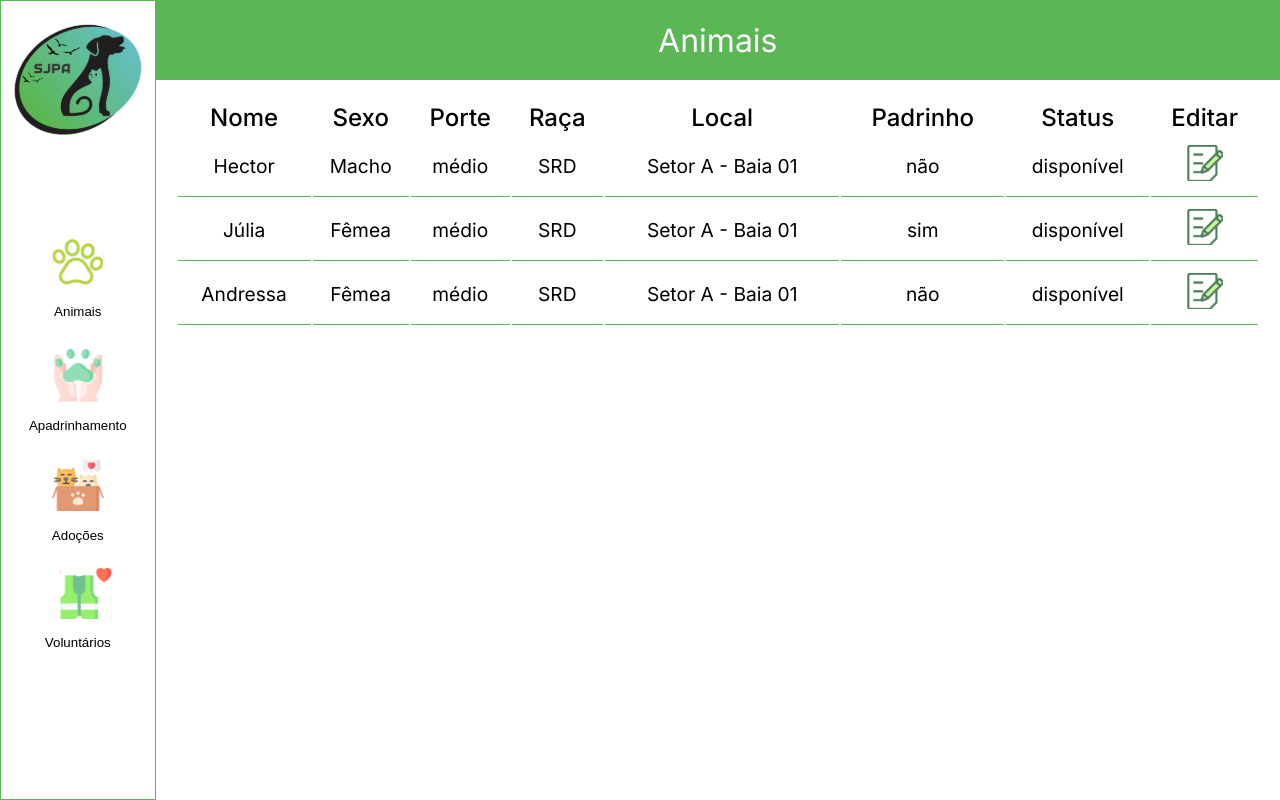
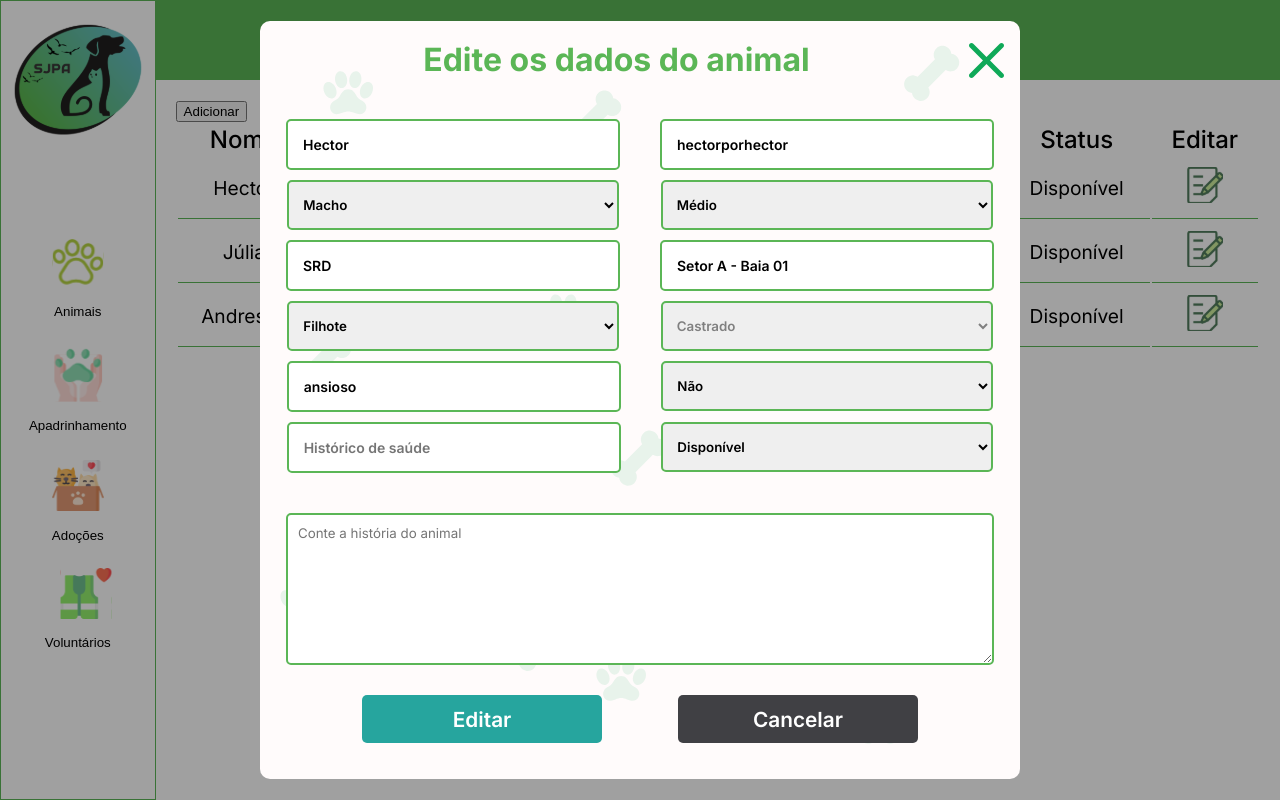
Before and after one commit to patriciasanttos/projeto-grupo3, a React (Create React App) app in the folder app/: page /admin/animals in a window 1280 px wide. Both pictures are taken after a click on the picture 1204 px from the left and 163 px from the top of the page. Built offline with nearby package versions, Linux system fonts and the light colour scheme.

Commit message:
Added modal admin animals

```diff
--- a/app/src/components/admin_list/AdminList.jsx
+++ b/app/src/components/admin_list/AdminList.jsx
@@ -5,16 +5,26 @@ function AdminList({columns, rows, onClickRow}) {
 
   return (
     <table className="admin-list">
-      <tr className="header">
-        {columns.map((column) => <td>{column.title}</td>)}
-        <td>Editar</td>
-      </tr>
-      {rows.map((row) => (
-        <tr className="row">
-        {columns.map((column) => <td>{row[column.rowKey]}</td>)}
-        <td><img src={EditIcon} alt="" onClick={() => onClickRow(row)}/></td>
+      <thead>
+        <tr className="header">
+          {columns.map((column) => (
+            <td key={column.title}>{column.title}</td>
+          ))}
+          <td>Editar</td>
         </tr>
-      ))}
+      </thead>
+      <tbody>
+        {rows.map((row, index) => (
+          <tr key={index} className="row">
+            {columns.map((column, i) => (
+              <td key={`${index} - ${i}`}>{row[column.rowKey]}</td>
+            ))}
+            <td>
+              <img src={EditIcon} alt="" onClick={() => onClickRow(row)} />
+            </td>
+          </tr>
+        ))}
+      </tbody>
     </table>
   );
 }
--- a/app/src/components/modal/Modal.scss
+++ b/app/src/components/modal/Modal.scss
@@ -158,13 +158,29 @@
             flex-direction: column;
 
             textarea {
-                    border: 2px solid var(--background-primary-color);
-                    border-radius: 5px;
-                    outline-style: none;
+                border: 2px solid var(--background-primary-color);
+                border-radius: 5px;
+                outline-style: none;
 
-                    padding: 10px;
-                    margin-top: 30px;
+                padding: 10px;
+                margin-top: 30px;
+            }
+
+            select {
+                border: 2px solid var(--background-primary-color);
+                outline-style: none;
+                border-radius: 5px;
+                font-weight: 600;
+
+                height: 50px;
+                width: 332px;
+                padding: 10px;
+                margin-bottom: 10px;
+
+                option:not(:disabled) {
+                    color: black;
                 }
+            }
 
             .al-modal-form {
                 display: flex;
@@ -180,7 +196,7 @@
             border: 2px solid var(--background-primary-color);
             border-radius: 5px;
             font-size: 0.875rem;
-            width: 80%;
+            width: 300px;
             font-weight: 600;
         }
 
@@ -197,10 +213,9 @@
         .align-btn-modal {
             display: flex;
             flex-direction: row;
-            justify-content: center;
+            justify-content: space-evenly;
 
             .btn-modal {
-
                 border-style: none;
                 background-color: var(--button-primary-color);
                 color: #fff;
@@ -214,7 +229,9 @@
                 transition: background-color 0.3s ease;
                 margin: 30px 0px 10px 0px;
             }
+
+            .grey-btn {
+                background-color: var(--backroung-secondary-color);
+            }
         }
-
-
     }
--- a/app/src/components/modal/modalAnimalsAdmin/ModalAnimalsAdmin.jsx
+++ b/app/src/components/modal/modalAnimalsAdmin/ModalAnimalsAdmin.jsx
@@ -1,16 +1,15 @@
-import { useEffect, useState } from 'react';
-import Modal from '../index'
-import { IMaskInput } from "react-imask";
-
+import { useEffect, useState, useMemo } from "react";
+import Modal from "../index";
 
 const ModalAnimalsAdmin = ({
   isOpen,
   onModalClose,
   selectedAnimal,
   updateAnimalsList,
-  createAnimalsList
+  createAnimalsList,
 }) => {
-    const initialFormAnimals = {
+  const initialFormAnimals = useMemo(() => {
+    return {
       name: "",
       linkImg: "",
       sex: "",
@@ -25,7 +24,40 @@ const ModalAnimalsAdmin = ({
       castrated: "",
       animalsInfo: "",
     };
+  }, []);
   const [formAnimals, setFormAnimals] = useState(initialFormAnimals);
+
+  const listSexOption = [
+    { id: "Macho", name: "Macho" },
+    { id: "Fêmea", name: "Fêmea" },
+  ];
+
+  const listSizeOption = [
+    { id: "Pequeno", name: "Pequeno" },
+    { id: "Médio", name: "Médio" },
+    { id: "Grande", name: "Grande" },
+  ];
+
+  const listStageLifeOption = [
+    { id: "Filhote", name: "Filhote" },
+    { id: "Adulto", name: "Adulto" },
+    { id: "Idoso", name: "Idoso" },
+  ];
+
+  const listCastrateOption = [
+    { id: "Sim", name: "Sim" },
+    { id: "Não", name: "Não" },
+  ];
+
+  const listSponsorshipOption = [
+    { id: "Sim", name: "Sim" },
+    { id: "Não", name: "Não" },
+  ];
+
+  const listStatusOption = [
+    { id: "Disponível", name: "Disponível" },
+    { id: "Indisponível", name: "Indisponível" },
+  ];
 
   useEffect(() => {
     setFormAnimals({
@@ -35,32 +67,36 @@ const ModalAnimalsAdmin = ({
 
   const onClickSave = () => {
     if (selectedAnimal) {
-    updateAnimalsList(formAnimals);
+      updateAnimalsList(formAnimals);
     } else {
-        createAnimalsList(formAnimals);
+      createAnimalsList(formAnimals);
     }
   };
 
   const onClickModalClose = () => {
-    onModalClose()
+    onModalClose();
     setFormAnimals(initialFormAnimals);
-  }
+  };
 
   const getFormState = (field) => {
     return formAnimals && formAnimals[field] ? formAnimals[field] : "";
-  }
+  };
+
+  const getSelectStyle = (field) => {
+    return {
+      color: formAnimals && formAnimals[field] && formAnimals[field] !== "" ? "black" : "grey",
+    };
+  };
 
   return (
     <Modal
       isOpen={isOpen}
       onModalClose={onClickModalClose}
       title={
-        selectedAnimal
-          ? "Edite os dados do animal"
-          : "Adicione um novo animal"
+        selectedAnimal ? "Edite os dados do animal" : "Adicione um novo animal"
       }
     >
-      <form action="" className="modal-animals-form modal-form">
+      <form action="" className="modal-form">
         <div className="al-modal-form">
           <input
             type="text"
@@ -77,133 +113,185 @@ const ModalAnimalsAdmin = ({
             placeholder="Link da imagem"
             value={getFormState("linkImg")}
             onChange={(e) =>
-              setFormAnimals({ ...formAnimals, linkIgm: e.target.value })
+              setFormAnimals({ ...formAnimals, linkImg: e.target.value })
             }
           />
         </div>
         <div className="al-modal-form">
-          <IMaskInput
-            type="text"
-            name="Celular"
-            placeholder="Contato"
-            value={getFormState("phoneNumber")}
-            onAccept={(value, maskRef, e) =>
-              setFormAnimals({ ...formAnimals, phoneNumber: value })
+          <select
+            style={getSelectStyle("sex")}
+            value={getFormState("sex")}
+            onChange={(e) => {
+              setFormAnimals({ ...formAnimals, sex: e.target.value });
+            }}
+          >
+            <option value="" disabled>
+              Sexo
+            </option>
+            {listSexOption.map((item, index) => (
+              <option key={item.id} value={item.id}>
+                {item.name}
+              </option>
+            ))}
+          </select>
+
+          <select
+            style={getSelectStyle("size")}
+            value={getFormState("size")}
+            onChange={(e) =>
+              setFormAnimals({ ...formAnimals, size: e.target.value })
             }
-            mask={"(00) 00000-0000"}
-          />
-
-          <input
-            type="text"
-            name="address"
-            id=""
-            placeholder="Endereço completo"
-            value={getFormState("address")}
-            onChange={(e) =>
-              setFormAnimals({ ...formAnimals, address: e.target.value })
-            }
-          />
+          >
+            <option value="" disabled>
+              Porte
+            </option>
+            {listSizeOption.map((item, index) => (
+              <option key={item.id} value={item.id}>
+                {item.name}
+              </option>
+            ))}
+          </select>
         </div>
 
         <div className="al-modal-form">
           <input
             type="text"
-            name="nameResponsible"
+            name="race"
             id=""
-            placeholder="Nome do responsável - se for menor"
-            value={getFormState("nameResponsible")}
+            placeholder="Raça"
+            value={getFormState("race")}
             onChange={(e) =>
               setFormAnimals({
                 ...formAnimals,
-                nameResponsible: e.target.value,
+                race: e.target.value,
               })
             }
           />
 
           <input
             type="text"
-            name="occupation"
+            name="local"
             id=""
-            placeholder="Profissão"
-            value={getFormState("occupation")}
+            placeholder="Alocação"
+            value={getFormState("local")}
             onChange={(e) =>
               setFormAnimals({
                 ...formAnimals,
-                occupation: e.target.value,
+                local: e.target.value,
               })
             }
           />
         </div>
 
         <div className="al-modal-form">
-          <input
-            type="text"
-            name="studyTime"
-            id=""
-            placeholder="Horário que estuda -se menor"
-            value={getFormState("studyTime")}
+          <select
+            style={getSelectStyle("stageLife")}
+            value={getFormState("stageLife")}
             onChange={(e) =>
-              setFormAnimals({
-                ...formAnimals,
-                studyTime: e.target.value,
-              })
+              setFormAnimals({ ...formAnimals, stageLife: e.target.value })
             }
-          />
+          >
+            <option value="" disabled>
+              Fase da vida
+            </option>
+            {listStageLifeOption.map((item, index) => (
+              <option key={item.id} value={item.id}>
+                {item.name}
+              </option>
+            ))}
+          </select>
 
-          <input
-            type="text"
-            name="availability"
-            id=""
-            placeholder="Disponibilidade"
-            value={getFormState("availability")}
+          <select
+            style={getSelectStyle("castrated")}
+            value={getFormState("castrated")}
             onChange={(e) =>
-              setFormAnimals({
-                ...formAnimals,
-                availability: e.target.value,
-              })
+              setFormAnimals({ ...formAnimals, castrated: e.target.value })
             }
-          />
+          >
+            <option value="" disabled>
+              Castrado
+            </option>
+            {listCastrateOption.map((item, index) => (
+              <option key={item.id} value={item.id}>
+                {item.name}
+              </option>
+            ))}
+          </select>
         </div>
         <div className="al-modal-form">
           <input
             type="text"
-            name="sector"
+            name="temperament"
             id=""
-            placeholder="Setor"
-            value={getFormState("sector")}
+            placeholder="Temperamento"
+            value={getFormState("temperament")}
             onChange={(e) =>
               setFormAnimals({
                 ...formAnimals,
-                sector: e.target.value,
+                temperament: e.target.value,
               })
             }
           />
+          <select
+            style={getSelectStyle("sponsor")}
+            value={getFormState("sponsor")}
+            onChange={(e) =>
+              setFormAnimals({ ...formAnimals, sponsor: e.target.value })
+            }
+          >
+            <option value="" disabled>
+              Padrinho
+            </option>
+            {listSponsorshipOption.map((item, index) => (
+              <option key={item.id} value={item.id}>
+                {item.name}
+              </option>
+            ))}
+          </select>
+        </div>
 
+        <div className="al-modal-form">
           <input
             type="text"
-            name="startDate"
+            name="healthHistory"
             id=""
-            placeholder="Data de início"
-            value={getFormState("startDate")}
+            placeholder="Histórico de saúde"
+            value={getFormState("healthHistory")}
             onChange={(e) =>
               setFormAnimals({
                 ...formAnimals,
-                startDate: e.target.value,
+                healthHistory: e.target.value,
               })
             }
           />
+          <select
+            style={getSelectStyle("status")}
+            value={getFormState("status")}
+            onChange={(e) =>
+              setFormAnimals({ ...formAnimals, status: e.target.value })
+            }
+          >
+            <option value="" disabled>
+              Status de adoção
+            </option>
+            {listStatusOption.map((item, index) => (
+              <option key={item.id} value={item.id}>
+                {item.name}
+              </option>
+            ))}
+          </select>
         </div>
         <textarea
           rows="8"
           cols="10"
-          name="volunteersInfo"
+          name="animalsInfo"
           id=""
-          placeholder="Adicione informações importantes sobre o voluntário"
-          value={getFormState("volunteersInfo")}
+          placeholder="Conte a história do animal"
+          value={getFormState("animalsInfo")}
           onChange={(e) =>
             setFormAnimals({
               ...formAnimals,
-              volunteersInfo: e.target.value,
+              animalsInfo: e.target.value,
             })
           }
         />
@@ -212,6 +300,9 @@ const ModalAnimalsAdmin = ({
         <button onClick={onClickSave} className="btn-modal">
           {selectedAnimal ? "Editar" : "Adicionar"}
         </button>
+        <button onClick={onModalClose} className="btn-modal grey-btn">
+          Cancelar
+        </button>
       </div>
     </Modal>
   );
--- a/app/src/components/modal/modalVolunteersAdmin/ModalVolunteers.jsx
+++ b/app/src/components/modal/modalVolunteersAdmin/ModalVolunteers.jsx
@@ -210,6 +210,9 @@ const ModalVolunteers = ({
         <button onClick={onClickSave} className="btn-modal">
           {selectedVolunteer ? "Editar" : "Adicionar"}
         </button>
+        <button onClick={onModalClose} className="btn-modal grey-btn">
+          Cancelar
+        </button>
       </div>
     </Modal>
   );
--- a/app/src/pages/private/animals/index.jsx
+++ b/app/src/pages/private/animals/index.jsx
@@ -1,60 +1,66 @@
-import React from 'react';
+import React, { useState } from "react";
 
-import AdminNavBar from '../../../components/admin_navbar/AdminNavBar';
+import AdminNavBar from "../../../components/admin_navbar/AdminNavBar";
+import AdminList from "../../../components/admin_list/AdminList";
+import ModalAnimalsAdmin from "../../../components/modal/modalAnimalsAdmin/ModalAnimalsAdmin";
 
-import './styles.scss';
-import AdminList from '../../../components/admin_list/AdminList';
+import "./styles.scss";
 
 function Animals() {
+  const [isModalOpen, setIsModalOpen] = useState(false);
+  const [selectedAnimal, setSelectedAnimal] = useState(null);
 
-  // Aqui serão as linhas exibidas na tabela
-  const animalsList = [
+  // To do: Trazer lista do back-end
+  const [animalsList, setAnimalsList] = useState([
     {
+      id: 1,
       name: "Hector",
       linkImg: "hectorporhector",
       sex: "Macho",
-      size: "médio",
+      size: "Médio",
       race: "SRD",
       local: "Setor A - Baia 01",
       temperament: "ansioso",
-      sponsor: "não",
-      status: "disponível",
+      sponsor: "Não",
+      status: "Disponível",
       stageLife: "Filhote",
       healthHistory: "",
       castrated: "",
       animalsInfo: "",
     },
     {
+      id: 2,
       name: "Júlia",
       linkImg: "juliaporjulia",
       sex: "Fêmea",
-      size: "médio",
+      size: "Médio",
       race: "SRD",
       local: "Setor A - Baia 01",
       temperament: "ansiosa",
-      sponsor: "sim",
-      status: "disponível",
+      sponsor: "Sim",
+      status: "Disponível",
       stageLife: "Filhote",
       healthHistory: "",
       castrated: "",
       animalsInfo: "",
     },
     {
+      id: 3,
       name: "Andressa",
       linkImg: "andressaporandressa",
       sex: "Fêmea",
-      size: "médio",
+      size: "Médio",
       race: "SRD",
       local: "Setor A - Baia 01",
       temperament: "ansiosa",
-      sponsor: "não",
-      status: "disponível",
+      sponsor: "Não",
+      status: "Disponível",
       stageLife: "Filhote",
       healthHistory: "",
       castrated: "",
       animalsInfo: "",
     },
-  ];
+  ]);
 
   // Coluna: title o que será exibido e rowKey pega a propriedade que será exibida
   const columns = [
@@ -88,19 +94,55 @@ function Animals() {
     },
   ];
 
-  const onClickAnimal = (animal) => {
-    // Substituir o alert para exibir o modal de edição
-    alert(JSON.stringify(animal));
+  // To do: Enviar para o back-end
+  const updateAnimalsList = (animal) => {
+    let animals = [...animalsList];
+    animals[animal.id - 1] = {
+      ...animal,
+    };
+    setAnimalsList(animals);
+    setIsModalOpen(false);
+  };
+
+  // To do: Enviar para o back-end
+  const createAnimalsList = (animal) => {
+    let animals = [...animalsList];
+    animals.push({
+      ...animal,
+      id: animalsList.length + 1,
+    });
+    setAnimalsList(animals);
+    setIsModalOpen(false);
+  };
+
+  const onClickEditAnimal = (animal) => {
+    setIsModalOpen(true);
+    setSelectedAnimal(animal);
+  };
+
+  const onClickNewAnimal = () => {
+    setIsModalOpen(true);
+    setSelectedAnimal(null);
   };
 
   return (
-    <AdminNavBar headerTitle="Animais">
-      <AdminList
-        columns={columns}
-        rows={animalsList}
-        onClickRow={onClickAnimal}
+    <>
+      <AdminNavBar headerTitle="Animais">
+        <button onClick={onClickNewAnimal}>Adicionar</button>
+        <AdminList
+          columns={columns}
+          rows={animalsList}
+          onClickRow={onClickEditAnimal}
+        />
+      </AdminNavBar>
+      <ModalAnimalsAdmin
+        isOpen={isModalOpen}
+        onModalClose={() => setIsModalOpen(false)}
+        selectedAnimal={selectedAnimal}
+        updateAnimalsList={updateAnimalsList}
+        createAnimalsList={createAnimalsList}
       />
-    </AdminNavBar>
+    </>
   );
 }
 
```
